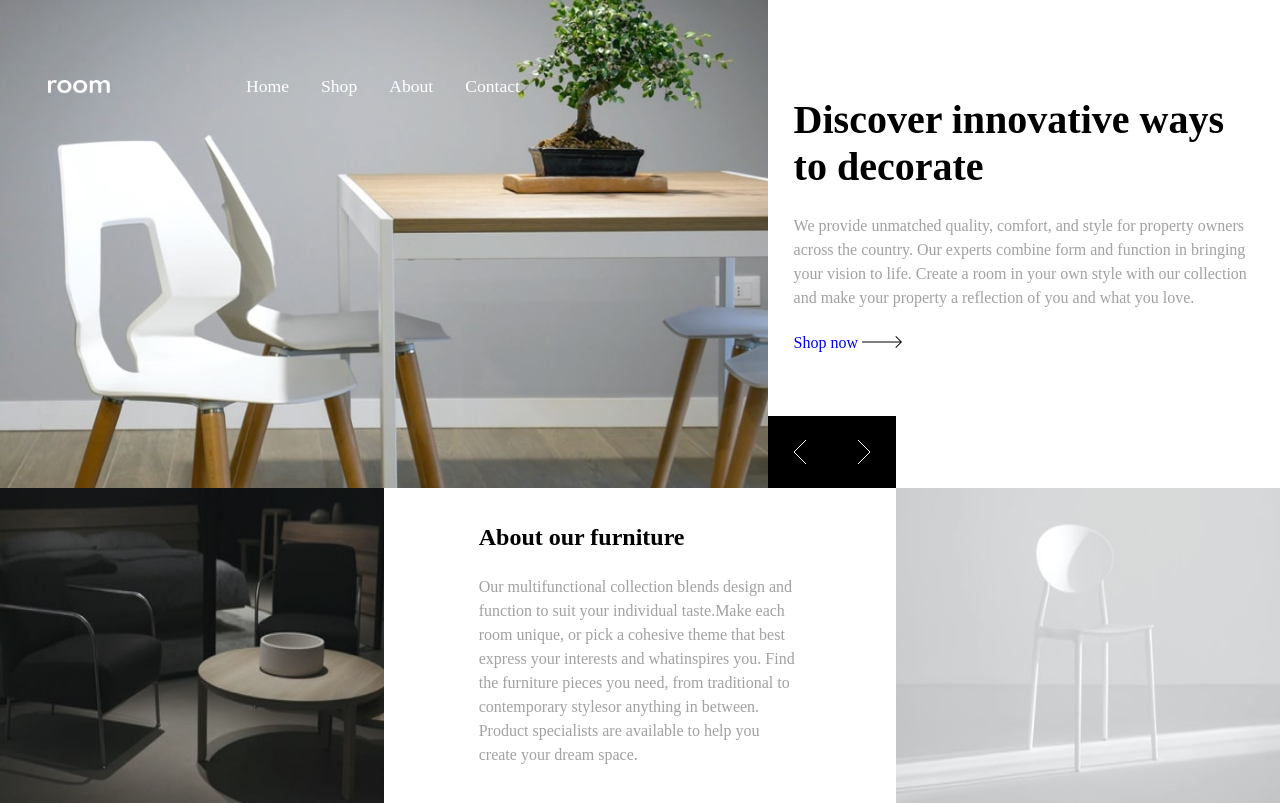
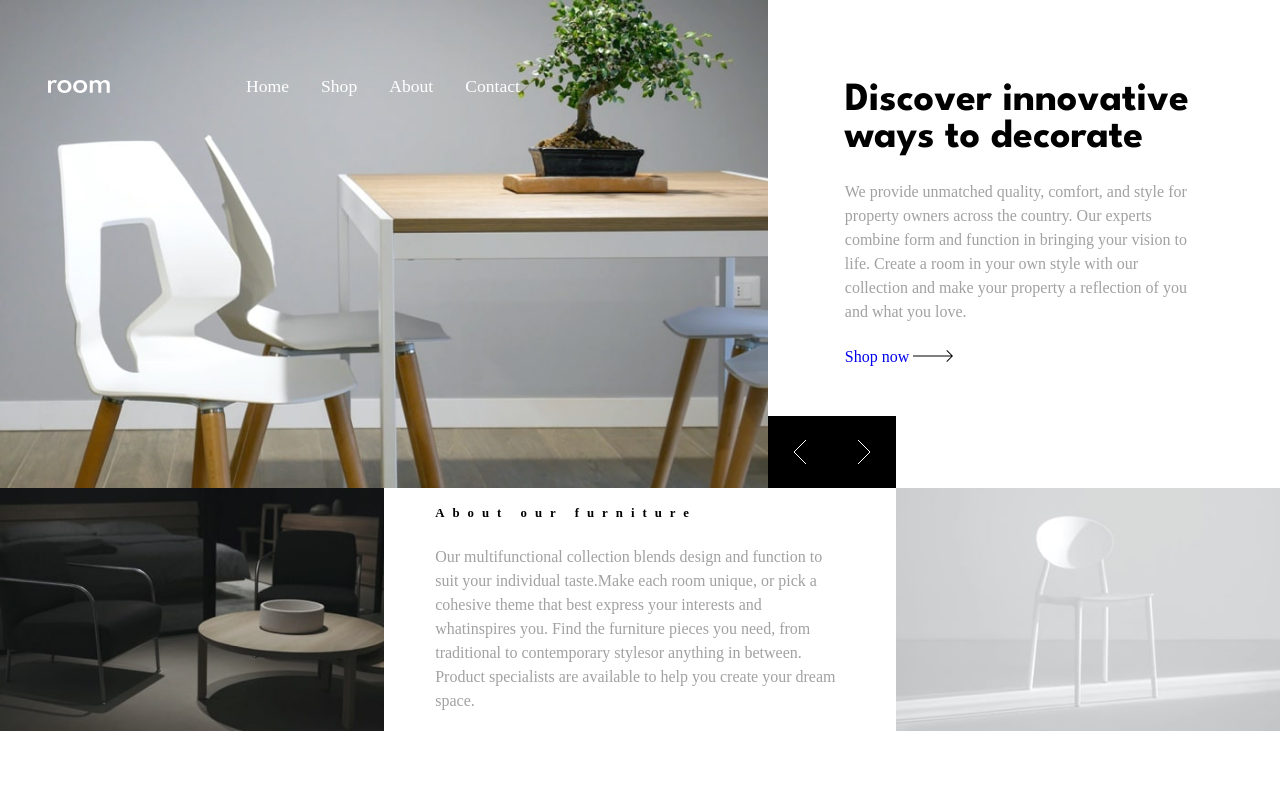
Before and after one commit to SaeM843/Room-Homepage, a website: page index.html in a window 1280 px wide. Drawn offline with Linux system fonts and the light colour scheme.

Commit message:
update style

```diff
--- a/index.html
+++ b/index.html
@@ -69,7 +69,7 @@
       </main>
 
       <aside class="aside flex-box">
-        <div class="aside__text text-wrapper active-text">
+        <div class="text-wrapper aside__text-wrapper">
           <h1 data-title>Discover innovative ways to decorate</h1>
           <p data-desc>
             We provide unmatched quality, comfort, and style for property owners
@@ -79,7 +79,7 @@
             you love.
           </p>
           <a href="#" class="aside__link">
-            <span class="aside__span | stretched-text">Shop now</span>
+            <span class="aside__span">Shop now</span>
             <svg width="40" height="12" xmlns="http://www.w3.org/2000/svg">
               <path
                 d="M34.05 0l5.481 5.527h.008v.008L40 6l-.461.465v.063l-.062-.001L34.049 12l-.662-.668 4.765-4.805H0v-1h38.206l-4.82-4.86L34.05 0z"
@@ -130,11 +130,9 @@
       <section class="section-1">
         <img src="images/image-about-dark.jpg" alt="image of a black chair" />
       </section>
-      <section class="section-2 text-wrapper flex-box">
+      <section class="section-2 flex-box">
         <div class="text-wrapper section__text-wrapper">
-          <h2 class="stretched-text stretched-text--less-stretched">
-            About our furniture
-          </h2>
+          <h2 class="stretched-text">About our furniture</h2>
           <p>
             Our multifunctional collection blends design and function to suit
             your individual taste.Make each room unique, or pick a cohesive
--- a/sass/config/_about.scss
+++ b/sass/config/_about.scss
@@ -12,8 +12,11 @@
 
 .section-2 {
   grid-column: span 4;
+  //padding: 1.2rem 0;
 
   .section__text-wrapper {
+    // width: 80%;
+
     @include mq(pc) {
       padding-block: 30px;
     }
@@ -24,9 +27,20 @@
   }
 
   .text-wrapper {
-    width: 90%;
-    padding-block: 10%;
+    @include mq(sp) {
+      width: 90%;
+      padding-block: 10%;
+    }
   }
+
+  .stretched-text {
+    letter-spacing: 0.5rem;
+    font-size: 0.8rem;
+  }
+
+  // p {
+  //   font-size: 1rem;
+  // }
 }
 // .about {
 //   @extend .container;
--- a/sass/config/_aside.scss
+++ b/sass/config/_aside.scss
@@ -8,18 +8,14 @@
   position: relative;
   height: 100%;
 
-  &__text {
-    margin-bottom: 2.5rem;
+  &__text-wrapper {
+    width: 70%;
+    margin-inline: auto;
 
     @include mq(tab) {
       margin-bottom: 0;
       padding-block: 70px;
     }
-  }
-
-  .text-wrapper {
-    width: 90%;
-    padding-block: 10%;
   }
 
   .text2,
--- a/sass/config/_base.scss
+++ b/sass/config/_base.scss
@@ -59,11 +59,12 @@ h1 {
   font-size: 2.5em;
   font-weight: 700;
   color: var.$black;
+  font-family: var.$main-font;
 }
 
 p {
   font-size: 1em;
-  font-weight: var600;
+  font-weight: 500;
   line-height: 1.5em;
   padding-block: 1.5em;
   color: var.$dark-gray;
```
Also changed, not shown: css/style.css, 1 other file.
